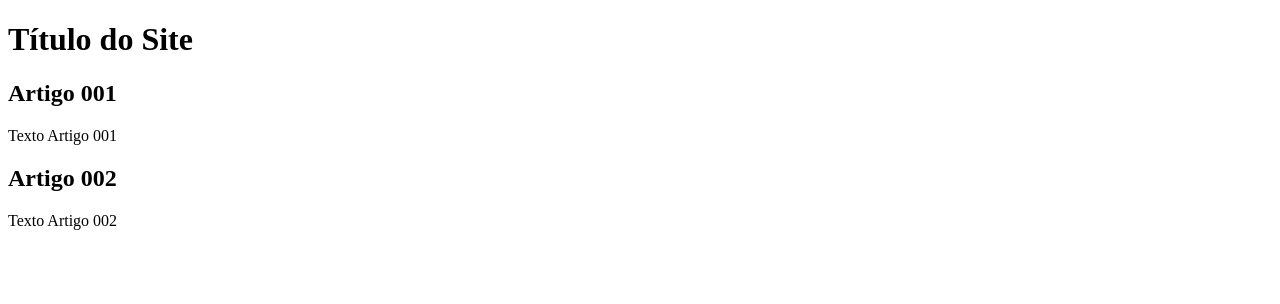
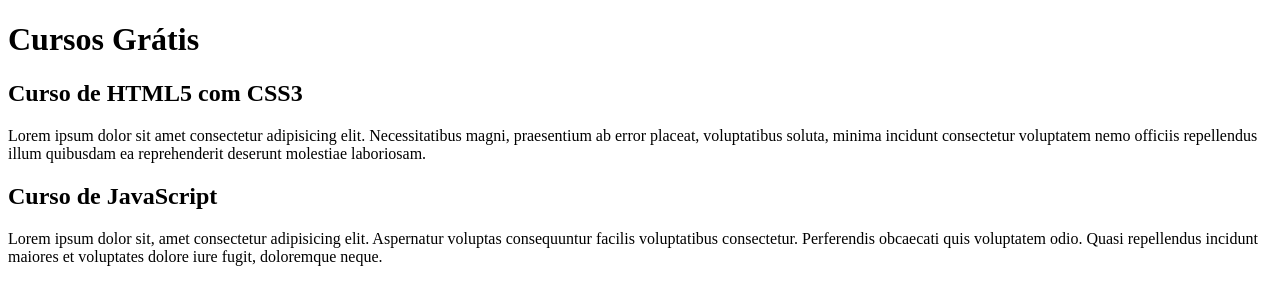
Before and after one commit to jleandrox/projeto-site, a plain HTML site: page index.html in a window 1280 px wide. Drawn offline with Linux system fonts and the light colour scheme.

Commit message:
escrevi conteudo

```diff
--- a/index.html
+++ b/index.html
@@ -8,15 +8,15 @@
 <body>
     <main>
         <header>
-            <h1>Título do Site</h1>
+            <h1>Cursos Grátis</h1>
         </header>
         <article>
-            <h2>Artigo 001</h2>
-            <p>Texto Artigo 001</p>
+            <h2>Curso de HTML5 com CSS3</h2>
+            <p>Lorem ipsum dolor sit amet consectetur adipisicing elit. Necessitatibus magni, praesentium ab error placeat, voluptatibus soluta, minima incidunt consectetur voluptatem nemo officiis repellendus illum quibusdam ea reprehenderit deserunt molestiae laboriosam.</p>
         </article>
         <article>
-            <h1>Artigo 002</h1>
-            <p>Texto Artigo 002</p>
+            <h1>Curso de JavaScript</h1>
+            <p>Lorem ipsum dolor sit, amet consectetur adipisicing elit. Aspernatur voluptas consequuntur facilis voluptatibus consectetur. Perferendis obcaecati quis voluptatem odio. Quasi repellendus incidunt maiores et voluptates dolore iure fugit, doloremque neque.</p>
         </article>
     </main>
 </body>
```
